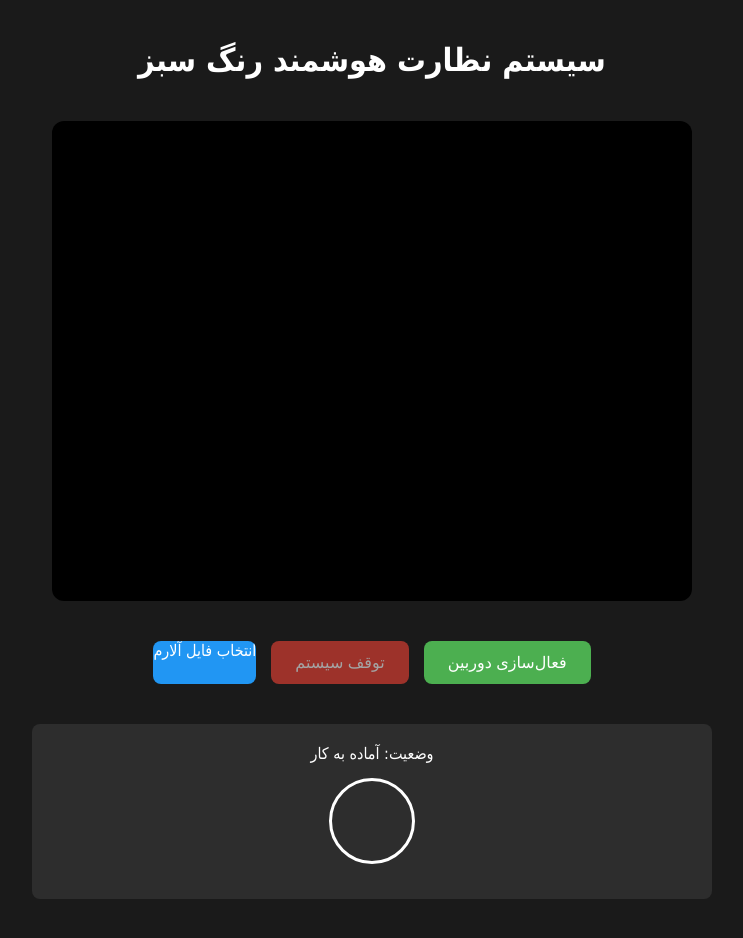
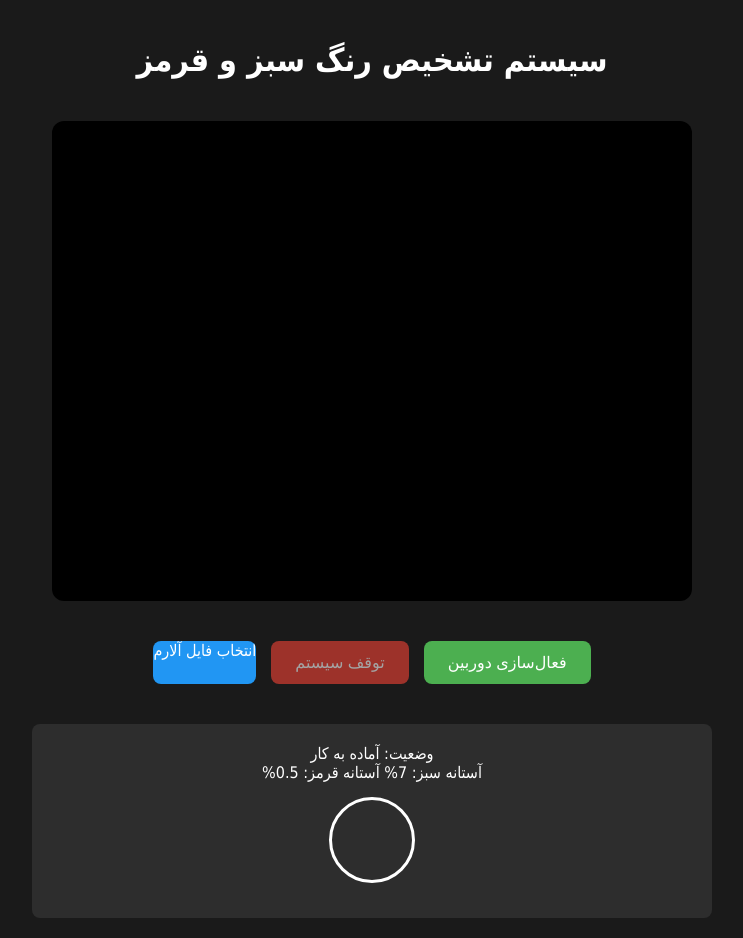
Before and after one commit to samanh7/Samanh7.github.io, a plain HTML site: page index.html in a window 1280 px wide. Shown: the whole page, without its empty margins (268-1011 px from the left). Drawn offline with Linux system fonts and the light colour scheme.

Commit message:
Update index.html

```diff
--- a/index.html
+++ b/index.html
@@ -3,16 +3,16 @@
 <head>
     <meta charset="UTF-8">
     <meta name="viewport" content="width=device-width, initial-scale=1.0">
-    <title>سیستم تشخیص رنگ سبز پیشرفته</title>
+    <title>سیستم هشدار دوگانه رنگ</title>
     <link rel="stylesheet" href="style.css">
 </head>
 <body>
-    <h1>سیستم نظارت هوشمند رنگ سبز</h1>
+    <h1>سیستم تشخیص رنگ سبز و قرمز</h1>
 
     <div class="video-container">
         <video id="videoFeed" playsinline autoplay></video>
         <div class="permission-alert" id="permissionAlert">
-            برای استفاده از سیستم ابتدا اجازه دسترسی به دوربین را بدهید
+            لطفاً دسترسی به دوربین را فعال کنید
             <button id="retryBtn">تلاش مجدد</button>
         </div>
     </div>
@@ -28,6 +28,10 @@
 
     <div class="status-container">
         <div id="statusText">وضعیت: آماده به کار</div>
+        <div class="thresholds">
+            <span>آستانه سبز: <span id="greenThreshold">7</span>%</span>
+            <span>آستانه قرمز: <span id="redThreshold">0.5</span>%</span>
+        </div>
         <div class="color-preview" id="colorPreview"></div>
     </div>
 
```
